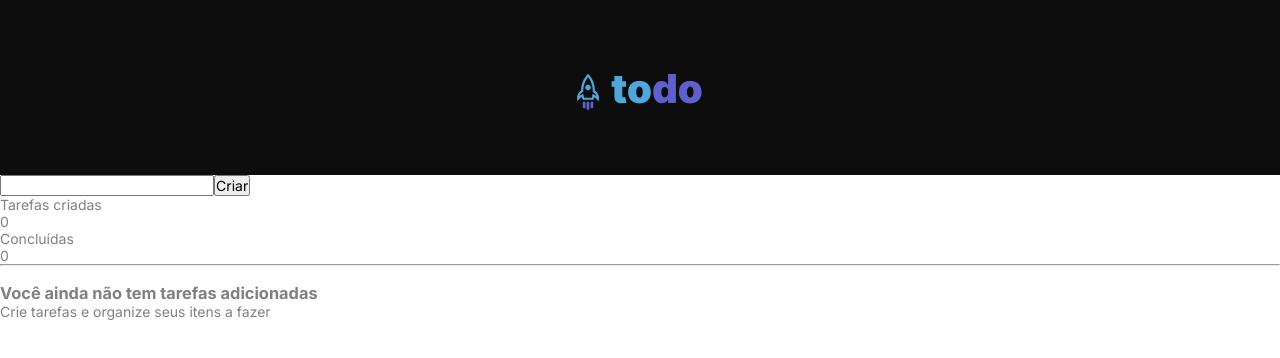
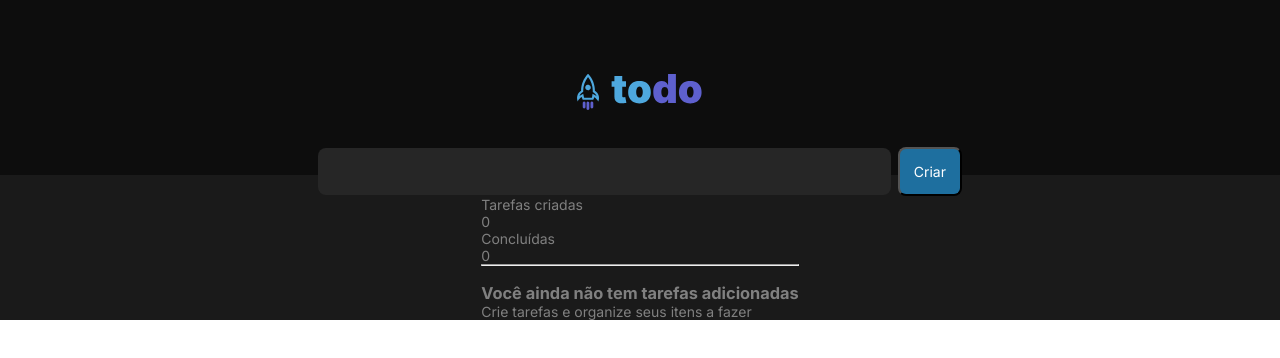
Before and after one commit to dEgito/To-do-List, a React (Create React App) app: page / in a window 1280 px wide. Shown: the top 358 px of the page. Built offline with nearby package versions, Linux system fonts and the light colour scheme.

Commit message:
feat: adiciona barra de pesquisa

```diff
--- a/src/assets/styles/GlobalStyle.js
+++ b/src/assets/styles/GlobalStyle.js
@@ -6,7 +6,7 @@ export const GlobalStyle = createGlobalStyle`
         --purple-300: #8284FA;
         --purple-500: #5e60ce;
         --blue-300: #4ea8de;
-        --blue-dark: #1e6f9f;
+        --blue-500: #1e6f9f;
 
         --gray-100: #f2f2f2;
         --gray-200: #d9d9d9;
--- a/src/pages/Home/index.js
+++ b/src/pages/Home/index.js
@@ -1,5 +1,5 @@
 import Logo from "../../assets/images/Ignite.svg";
-import { Container } from "./style";
+import { Container, SearchBar } from "./style";
 
 export function Home() {
   return (
@@ -8,13 +8,13 @@ export function Home() {
         <img src={Logo} />
       </header>
 
-      <div>
+      <SearchBar>
         <input />
         <button>
           Criar
           <img />
         </button>
-      </div>
+      </SearchBar>
 
       <div>
         <div>
--- a/src/pages/Home/style.js
+++ b/src/pages/Home/style.js
@@ -1,13 +1,48 @@
-import styled from "styled-components"
+import styled from "styled-components";
 
 export const Container = styled.div`
+  display: flex;
+  flex-direction: column;
+  align-items: center;
+  justify-content: center;
+  background-color: var(--gray-600);
+
   header {
     display: flex;
     flex-direction: row;
     align-items: center;
     justify-content: center;
+    width: 100%;
     padding: 5rem 0;
     height: 12.5rem;
     background: var(--gray-700);
   }
 `;
+
+export const SearchBar = styled.div`
+  display: flex;
+  flex-direction: row;
+  align-items: center;
+  justify-content: center;
+  gap: 0.5rem;
+  width: 100%;
+  max-width: 46rem;
+  margin-top: -2rem;
+
+  input {
+    padding: 1rem;
+    width: 100%;
+    background-color: var(--gray-500);
+    color: var(--gray-300);
+    height: 3.375rem;
+    border: 1px solid var(--gray700);
+    border-radius: 8px;
+  }
+
+  button {
+    padding: 1rem;
+    border-radius: 8px;
+    color: var(--white);
+    background-color: var(--blue-500);
+  }
+`;
```
Lines whose indentation alone changed are shown as unchanged.
